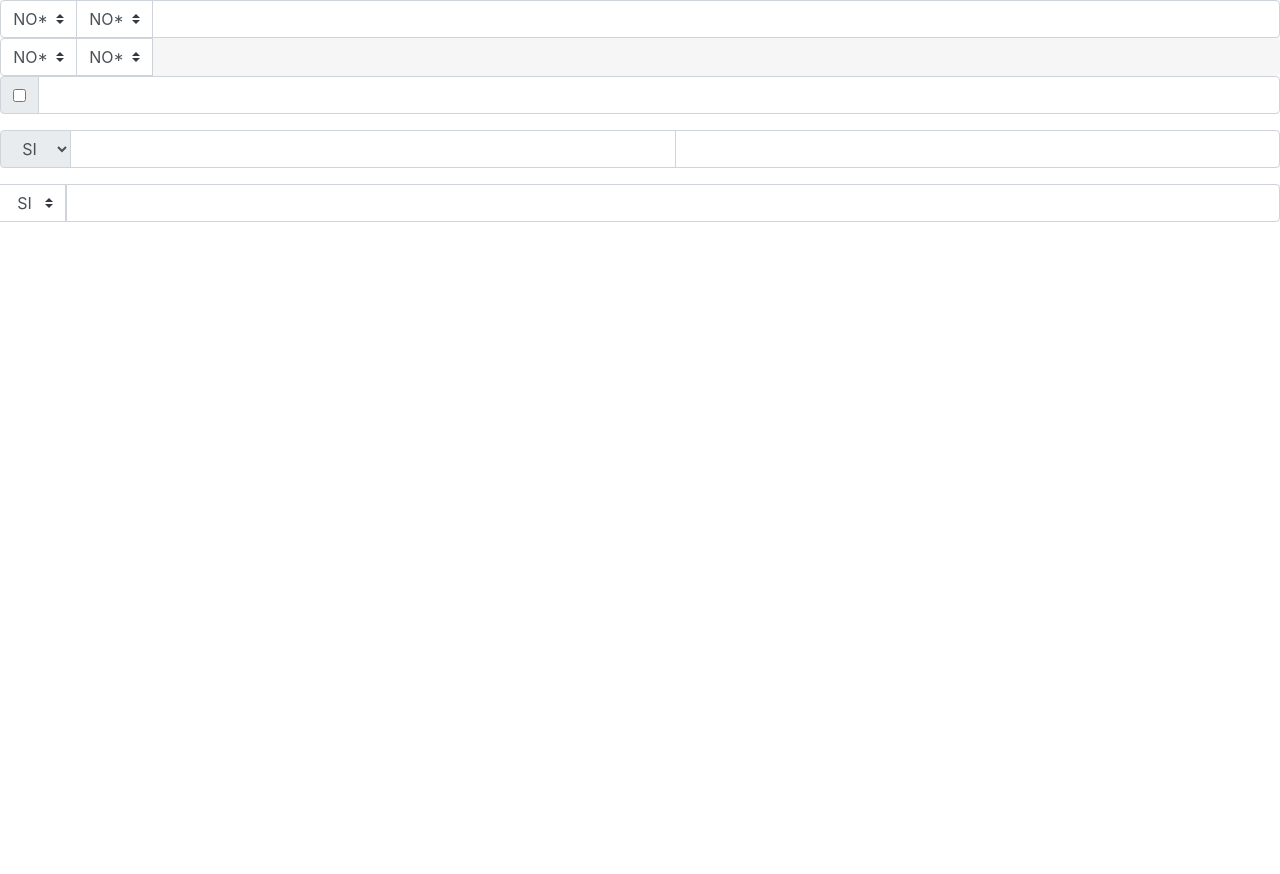
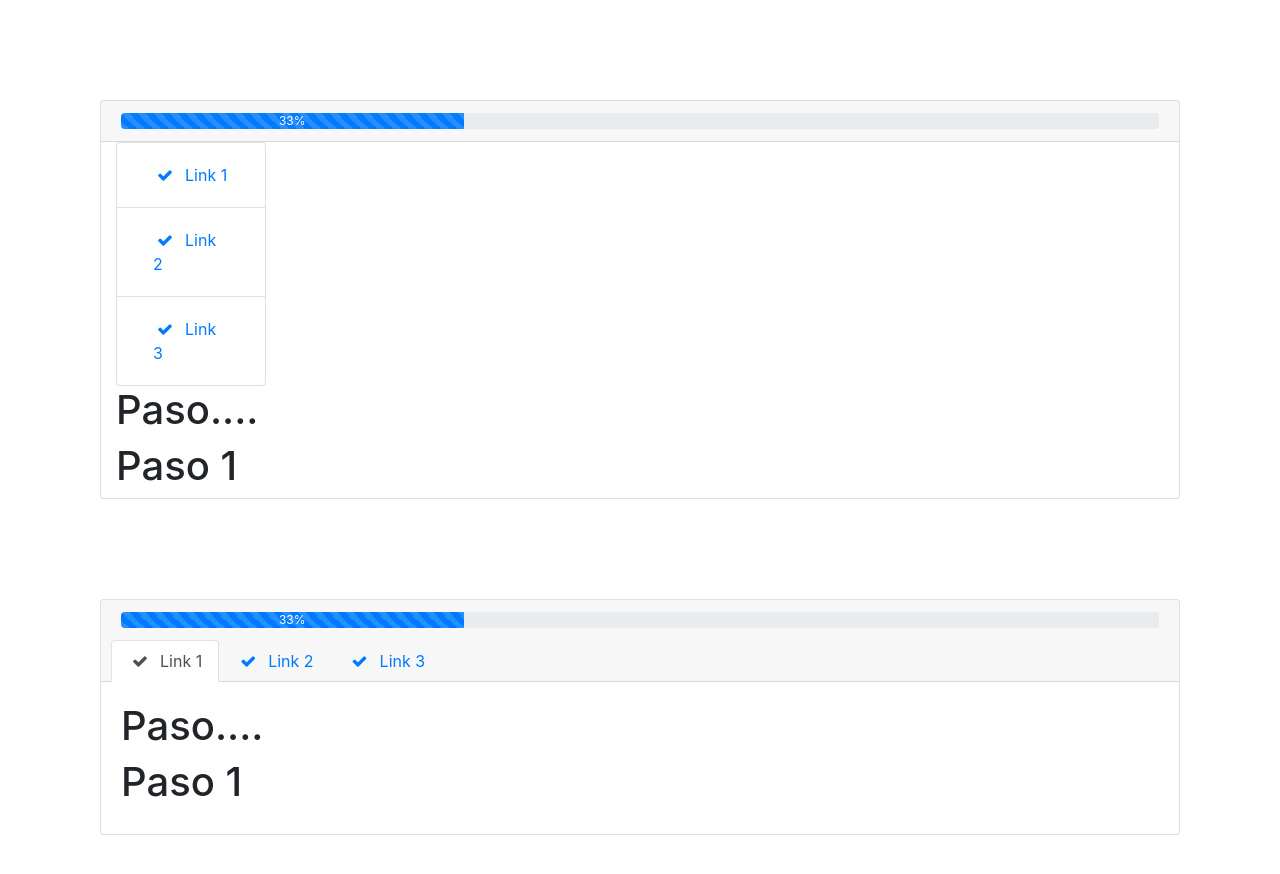
Before and after one commit to yracnet/react-ui-fast, a React (Create React App) app: page /a/1 in a window 1280 px wide. Shown: the top 874 px of the page. Before the commit the page ends 800 px from the top, so only its background shows below. Built offline with nearby package versions, Linux system fonts and the light colour scheme.

Commit message:
* FIX Input Date

```diff
--- a/package.json
+++ b/package.json
@@ -5,9 +5,7 @@
   "main": "dist/module.js",
   "types": "dist/module.d.ts",
   "private": true,
-  "dependencies": {
-    "react-select": "^3.0.8"
-  },
+  "dependencies": {},
   "devDependencies": {
     "@evneandrey/react-datepicker": "^1.0.0",
     "@types/jest": "24.0.20",
@@ -27,6 +25,7 @@
     "popper.js": "^1.16.0",
     "react": "^16.11.0",
     "react-dom": "^16.11.0",
+    "react-select": "^3.0.8",
     "react-navigation": "^4.0.10",
     "react-router-dom": "^5.1.2",
     "react-scripts": "3.2.0",
--- a/src/app/Showcase.scss
+++ b/src/app/Showcase.scss
@@ -1,3 +1,6 @@
 // create bootstrap theme
 @import "../../node_modules/bootstrap/scss/bootstrap.scss";
 @import "../../node_modules/font-awesome/css/font-awesome.css";
+.x {
+  margin: 100px;
+}
--- a/src/app/Showcase.tsx
+++ b/src/app/Showcase.tsx
@@ -1,106 +1,91 @@
 import React from 'react';
 import './Showcase.scss';
-import { InputText } from '../components/Input';
-
-
-import { DatePicker } from '@evneandrey/react-datepicker';
-import '@evneandrey/react-datepicker/assets/styles/calendar.scss';
-
-import Select, { GroupedOptionsType, OptionsType, ValueType, ActionMeta, OptionTypeBase } from 'react-select';
+import { Stepper, StepItem } from '../components/Stepper';
+import { BrowserRouter, Switch, Route } from 'react-router-dom';
+import { Panel } from '../components/Panel';
 
 export default class Showcase extends React.Component {
-  //  constructor(props: any, context: any) {
-  //    super(props, context);
-  //
-  //    this.state = {
-  //      selectedDate: '2017-08-13'
-  //    };
-  //
-  //    this.onChange = this.onChange.bind(this);
-  //  }
-  //
-  //  onChange(date: Date) {
-  //    this.setState({
-  //      selectedDate: date
-  //    });
-  //  }
+
 
   onChange(event: any, raw: any) {
     // Day.js object
     console.log(raw, '-----------', event);
   }
   render() {
-    let value = '20/11/2019';
-    let format = 'DD/MM/YYYY';
-    let value1 = {};
-    let options = [
-      { value: 'chocolate', label: 'Chocolate' },
-      { value: 'strawberry', label: 'Strawberry' },
-      { value: 'vanilla', label: 'Vanilla' }
+    let Xxx = <h1>Paso....</h1>
+
+    let steps: StepItem[] = [
+      {
+        title: "Link 1",
+        path: "/a/1",
+        icon: "check",
+        component: Xxx
+      },
+      {
+        title: "Link 2",
+        path: "/a/2",
+        icon: "check",
+        component: Xxx
+      },
+      {
+        title: "Link 3",
+        path: "/a/3",
+        icon: "check",
+        component: Xxx
+      }
     ]
-    let options2 = [
-      'chocolate',
-      'strawberry',
-      'vanilla',
-    ]
-    let onChange1 = (o: any) => {
-      console.log('--->', o);
 
-    }
     return (
       <div>
-
-        <InputText name="a">
-          <select className="custom-select input-group-text">
-            <option>NO*</option>
-            <option>SI</option>
-          </select>
-          <select className="custom-select input-group-text">
-            <option>NO*</option>
-            <option>SI</option>
-          </select>
-        </InputText>
-        <InputText name="a" disabled={true}>
-          <select className="custom-select input-group-text">
-            <option>NO*</option>
-            <option>SI</option>
-          </select>
-          <select className="custom-select input-group-text">
-            <option>NO*</option>
-            <option>SI</option>
-          </select>
-        </InputText>
-
-        <div className="input-group mb-3">
-          <div className="input-group-prepend">
-            <div className="input-group-text">
-              <input type="checkbox" />
-            </div>
-          </div>
-          <input type="text" className="form-control" aria-label="Text input with checkbox" />
-        </div>
-        <div className="input-group mb-3">
-          <div className="input-group-prepend">
-            <select className="form-control input-group-text">
-              <option>SI</option>
-              <option>NO</option>
-            </select>
-          </div>
-          <input type="text" className="form-control" aria-label="Text input with checkbox" />
-          <input type="text" className="form-control" aria-label="Text input with checkbox" />
-        </div>
-
-
-        <div className="input-group mb-3">
-          <div className="input-group-append">
-            <select className="custom-select input-group-text">
-              <option value="SI">SI</option>
-              <option value="NO">NO</option>
-            </select>
-          </div>
-          <input type="text" className="form-control" aria-label="Text input with checkbox" />
-        </div>
-      </div>
+        <BrowserRouter>
+          <Route path="/a">
+            <Stepper orientation="vertical" className="x" steps={steps}>
+              <Switch>
+                <Route exact path='/a/1'>
+                  <h1>Paso 1</h1>
+                </Route>
+                <Route path='/a/2'>
+                  <h1>Paso 2</h1>
+                </Route>
+                <Route path='/a/3'>
+                  <h1>Paso 3</h1>
+                </Route>
+                <Route path='/a/4'>
+                  <h1>Paso 4</h1>
+                </Route>
+                <Route path='/a/5'>
+                  <h1>Paso 5</h1>
+                </Route>
+                <Route path='/a/6'>
+                  <h1>Paso 6</h1>
+                </Route>
+              </Switch>
+            </Stepper>
+            <Stepper orientation="horizontal" className="x" steps={steps}>
+              <Switch>
+                <Route exact path='/a/1'>
+                  <h1>Paso 1</h1>
+                </Route>
+                <Route path='/a/2'>
+                  <h1>Paso 2</h1>
+                </Route>
+                <Route path='/a/3'>
+                  <h1>Paso 3</h1>
+                </Route>
+                <Route path='/a/4'>
+                  <h1>Paso 4</h1>
+                </Route>
+                <Route path='/a/5'>
+                  <h1>Paso 5</h1>
+                </Route>
+                <Route path='/a/6'>
+                  <h1>Paso 6</h1>
+                </Route>
+              </Switch>
+            </Stepper>
+          </Route>
+        </BrowserRouter>
+      </div >
     );
   }
 }
--- /dev/null
+++ b/src/components/Icon.scss
@@ -0,0 +1,152 @@
+$size-0x: 1.8em;
+$size-1x: 2.5em;
+$size-2x: 3.5em;
+$size-3x: 4.5em;
+$size-4x: 5.5em;
+$size-5x: 6.5em;
+
+$left-0x: 6px;
+$left-1x: 9px;
+$left-2x: 12px;
+$left-3x: 13px;
+$left-4x: 15px;
+$left-5x: 15px;
+
+$top-0x: 5px;
+$top-1x: 10px;
+$top-2x: 10px;
+$top-3x: 9px;
+$top-4x: 9px;
+$top-5x: 9px;
+
+$border: 2px solid
+  rgba(
+    $color: #000000,
+    $alpha: 0.3
+  );
+
+.Icon {
+  &.shape-circle {
+    border: $border;
+    border-radius: 50%;
+    height: 1.8em;
+    width: 1.8em;
+    margin: 0 !important;
+    padding: 0 !important;
+    display: inline-block;
+    align-content: center;
+    text-align: center;
+    &.shape-normal {
+      height: $size-0x;
+      width: $size-0x;
+    }
+    &.shape-lg {
+      height: $size-1x;
+      width: $size-1x;
+    }
+    &.shape-2x {
+      height: $size-2x;
+      width: $size-2x;
+    }
+    &.shape-3x {
+      height: $size-3x;
+      width: $size-3x;
+    }
+    &.shape-4x {
+      height: $size-4x;
+      width: $size-4x;
+    }
+    &.shape-5x {
+      height: $size-5x;
+      width: $size-5x;
+    }
+  }
+  &.shape-square {
+    border: $border;
+    border-radius: 2%;
+    height: 1.8em;
+    width: 1.8em;
+    margin: 0 !important;
+    padding: 0 !important;
+    display: inline-block;
+    align-content: center;
+    text-align: center;
+    &.shape-normal {
+      height: $size-0x;
+      width: $size-0x;
+    }
+    &.shape-lg {
+      height: $size-1x;
+      width: $size-1x;
+    }
+    &.shape-2x {
+      height: $size-2x;
+      width: $size-2x;
+    }
+    &.shape-3x {
+      height: $size-3x;
+      width: $size-3x;
+    }
+    &.shape-4x {
+      height: $size-4x;
+      width: $size-4x;
+    }
+    &.shape-5x {
+      height: $size-5x;
+      width: $size-5x;
+    }
+  }
+  /*
+  &.shape-lg,
+  &.shape-2x,
+  &.shape-3x,
+  &.shape-4x,
+  &.shape-5x {
+    margin: 0 !important;
+    padding: 0 !important;
+  }
+  &.shape-lg {
+    height: 2.2em;
+    width: 2.2em;
+    .fa {
+      margin-top: 8px;
+      margin-left: 3px;
+    }
+  }
+  &.shape-2x {
+    height: 3.1em;
+    width: 3.1em;
+    .fa {
+      margin-top: 7px;
+      margin-left: 6px;
+    }
+  }
+  &.shape-3x {
+    height: 4.1em;
+    width: 4.1em;
+    border-color: green;
+    .fa {
+      margin-top: 7px;
+      margin-left: 6px;
+    }
+  }
+  &.shape-4x {
+    height: 5.5em;
+    width: 5.5em;
+    border-color: blue;
+    .fa {
+      margin-top: 9px;
+      margin-left: 12px;
+    }
+  }
+  &.shape-5x {
+    border-color: red;
+    height: 7em;
+    width: 7em;
+    .fa {
+      margin-top: 12px;
+      margin-left: 17px;
+    }
+  }
+  /**/
+}
--- a/src/components/Icon.tsx
+++ b/src/components/Icon.tsx
@@ -1,10 +1,14 @@
 import React from 'react';
-
+import './Icon.scss';
+export type IconVariant = 'default' | 'primary' | 'secondary' | 'success' | 'danger' | 'warning' | 'info' | 'light' | 'dark';
+export type IconSize = 'normal' | 'lg' | '2x' | '3x' | '4x' | '5x';
+export type IconShape = 'none' | 'circle' | 'square';
 export interface IconProps {
   name?: string,
   hide?: boolean,
-  variant?: 'default' | 'primary' | 'secondary' | 'success' | 'danger' | 'warning' | 'info' | 'light' | 'dark',
-  size?: 'lg' | '2x' | '3x' | '4x' | '5x',
+  variant?: IconVariant,
+  size?: IconSize,
+  shape?: IconShape,
   text?: string
 }
 //white-space: nowrap;
@@ -14,10 +18,11 @@ export const Icon: React.SFC<IconProps> = (props) => {
   if (props.hide === true || !props.name) {
     return null;
   }
-  let className = ' fa fa-' + props.name + ' fa-' + props.size;
+  let classWrap = 'Icon pl-1 pr-1 text-' + props.variant + ' shape-' + props.shape + ' shape-' + (props.size || 'normal') + ' border-' + props.variant;
+  let className = 'fa fa-' + props.name + ' fa-' + props.size;
   let iconHtml = <i className={className} ></i>;
   return (
-    <span className={'pl-1 pr-1 text-' + props.variant}>
+    <span className={classWrap}>
       {iconHtml}
       {props.text}
     </span>
--- a/src/components/Input.tsx
+++ b/src/components/Input.tsx
@@ -61,7 +61,7 @@ export const InputText: React.FC<InputTextProps> = (props) => {
         return null;
     }
     let inputChangeDate = function (value: dayjs.Dayjs, rawValue: string) {
-        let date = value ? value.toDate() : undefined;
+        let date = value && value.toDate ? value.toDate() : undefined;
         onChangeInvoke(rawValue, date);
     }
     let inputChangeOption = function (option: ValueType<any>, action: ActionMeta) {
--- a/src/components/Panel.tsx
+++ b/src/components/Panel.tsx
@@ -46,6 +46,7 @@ export const Panel: React.FC<PanelProps> = (props) => {
     classWidth = appendCol(props.colXl, 'xl', classWidth);
 
     classWidth = props.align ? classWidth + ' col-' + props.align : classWidth;
+    classWidth = classWidth + ' ' + props.className;
     return mode === "modal" ?
         <div className="Modal modal fade show modal-open">
             <div className={"modal-dialog modal-lg " + classWidth}>
--- /dev/null
+++ b/src/components/Stepper.scss
@@ -0,0 +1,43 @@
+@import "../../node_modules/bootstrap/scss/functions";
+@import "../../node_modules/bootstrap/scss/variables";
+@import "../../node_modules/bootstrap/scss/mixins";
+
+.Stepper {
+  &.mode-horizontal {
+    .stepper-process {
+      margin-bottom: 0px;
+      padding-bottom: 0px;
+      border-bottom: 0px;
+    }
+  }
+  &.mode-vertical {
+    .stepper-links {
+      display: inline-block;
+    }
+    .stepper-body {
+      display: inline-block;
+    }
+    .nav {
+      display: inline-block;
+    }
+    .stepper-links.card-header {
+      width: 10%;
+      text-align: right;
+      padding-right: 10px;
+      margin-left: 2px;
+      margin-right: 0;
+    }
+    .nav-tabs .nav-link {
+      border-bottom: $nav-tabs-border-width solid $nav-tabs-border-color;
+      @include border-bottom-radius($nav-tabs-border-radius);
+      border-right: 0px;
+      border-bottom-right-radius: 0;
+      border-top-right-radius: 0;
+      width: 100%;
+    }
+  }
+}
+
+.tabs-left {
+  margin-top: 3rem;
+}
--- /dev/null
+++ b/src/components/Stepper.tsx
@@ -0,0 +1,89 @@
+import React from 'react';
+import './Stepper.scss';
+import { Icon, IconVariant, IconShape, IconSize } from '../components/Icon';
+import { Link, NavLink } from 'react-router-dom';
+import { matchPath } from 'react-router';
+import PropTypes from "prop-types";
+import { withRouter, RouteComponentProps } from 'react-router'
+
+
+//export interface StepProps extends RouteComponentProps {
+//    index?: number,
+//    icon?: string,
+//    href?: string,
+//    title?: string,
+//    descripcion?: string,
+//    size?: IconSize,
+//    variant?: IconVariant,
+//    shape?: IconShape,
+//}
+//
+//let StepLocal: React.FC<StepProps> = (props) => {
+//    let href = props.href ? props.href : '/none';
+//    return (
+//        <NavLink to={href} className={'Step step-' + (props.index)} activeClassName='step-link-active' >
+//            <div className="step-icon">
+//                <Icon name={props.icon} size={props.size} shape={props.shape} variant={props.variant} />
+//            </div>
+//            <strong className="step-text">{props.title}</strong>
+//        </NavLink>
+//    );
+//}
+//export const Step = withRouter(StepLocal)
+
+export interface StepItem {
+    title: string,
+    path: string,
+    icon?: string,
+    disabled?: boolean,
+    component?: any
+}
+export interface StepperProps extends RouteComponentProps {
+    className?: string,
+    orientation: "vertical" | "horizontal",
+    size?: IconSize,
+    variant?: IconVariant,
+    shape?: IconShape,
+    steps: StepItem[],
+    children?: any | any[]
+}
+
+let StepperLocal: React.FC<StepperProps> = (props) => {
+    let liCN = props.orientation === "horizontal" ? "nav-item" : "list-group-item"
+    let ulCN = props.orientation === "horizontal" ? "nav nav-tabs card-header-tabs" : "list-group"
+    let linkCN = props.orientation === "horizontal" ? "card-header" : "col-2"
+    let bodyCN = props.orientation === "horizontal" ? "card-body" : "col-10"
+    let links = <ul className={ulCN}>
+        {props.steps.map((it, i) =>
+            <li className={liCN} key={i}>
+                <NavLink to={it.path} className={'nav-link step-' + i} activeClassName='active' >
+                    <Icon name={it.icon} size={props.size} shape={props.shape} variant={props.variant} />
+                    <span className="pl-2">{it.title}</span>
+                </NavLink>
+            </li>
+        )}
+    </ul>
+
+    let pathname = props.location.pathname
+    const size = props.steps.length
+    let index = props.steps.findIndex(it => matchPath(pathname, { path: it.path }))
+    index = Math.round(100 * (index + 1) / size)
+    let step = props.steps.find(it => matchPath(pathname, { path: it.path }))
+    return (
+        <div className={'Stepper card mode-' + props.orientation + ' ' + props.className}>
+            <div className="stepper-process card-header">
+                <div className="progress">
+                    <div className="progress-bar progress-bar-striped" style={{ width: index + '%' }} >{index}%</div>
+                </div>
+            </div>
+            <div className={linkCN}>
+                {links}
+            </div>
+            <div className={bodyCN}>
+                {step ? step.component : null}
+                {props.children}
+            </div>
+        </div>
+    );
+}
+export const Stepper = withRouter(StepperLocal)
```
